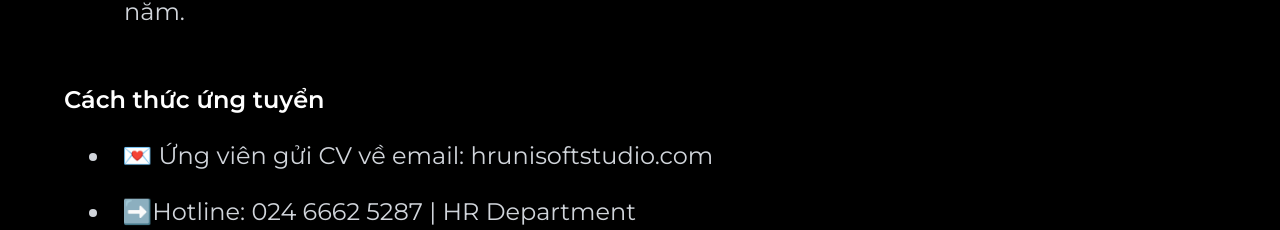
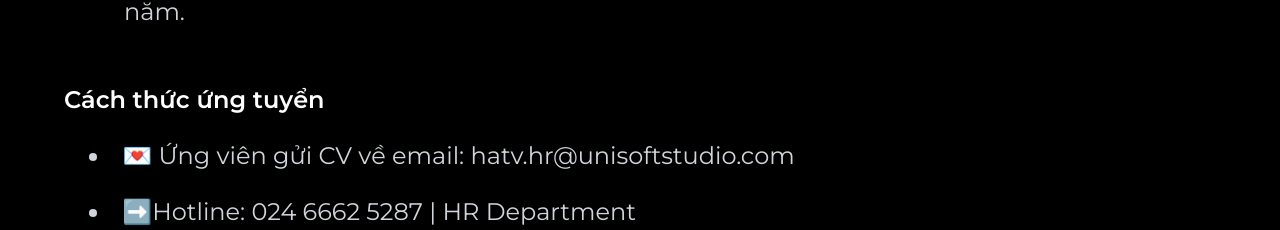
Before and after one commit to lxc150896/uni-soft, a Next.js app: page /careers/1 in a window 1280 px wide. Shown: the part 2500-2730 px from the top of the page. Built offline with nearby package versions, Linux system fonts and the light colour scheme; what cookies-next would draw is missing.

Commit message:
edit mail

```diff
--- a/src/app/careers/[id]/page.tsx
+++ b/src/app/careers/[id]/page.tsx
@@ -115,7 +115,7 @@
             <h2 className="xl:text-2xl md:text-xl text-lg font-semibold text-white">Cách thức ứng tuyển</h2>
             <ul className="xl:text-2xl md:text-xl text-lg list-disc list-inside space-y-2 sm:mt-4 mt-2">
                 <li className="font-thin leading-loose">
-                  💌 Ứng viên gửi CV về email: hrunisoftstudio.com
+                  💌 Ứng viên gửi CV về email: hatv.hr@unisoftstudio.com
                 </li>
                 <li className="font-thin leading-loose">
                   ➡️Hotline: 024 6662 5287 | HR Department
--- a/src/data/acquisition_intern.ts
+++ b/src/data/acquisition_intern.ts
@@ -1,7 +1,7 @@
 export const acquisitionIntern = {
   "company": "[Unisoft Apps]  User Acquisition (Intern/Fresher)",
   "location": "Hà Nội",
-  "salary": "Up to 1000$",
+  "salary": "Up to 500$",
   "expirationDate": "10/10/2024",
   "jobDescription": [
     "Quản lý chiến lược và thiết lập các chiến dịch quảng cáo trên các nền tảng quảng cáo Google Adword, Facebook Ads, Search Ads, IronSource, Unity Ads... Optimize nội dung và chỉ số performance của các digital campaigns.",
```
